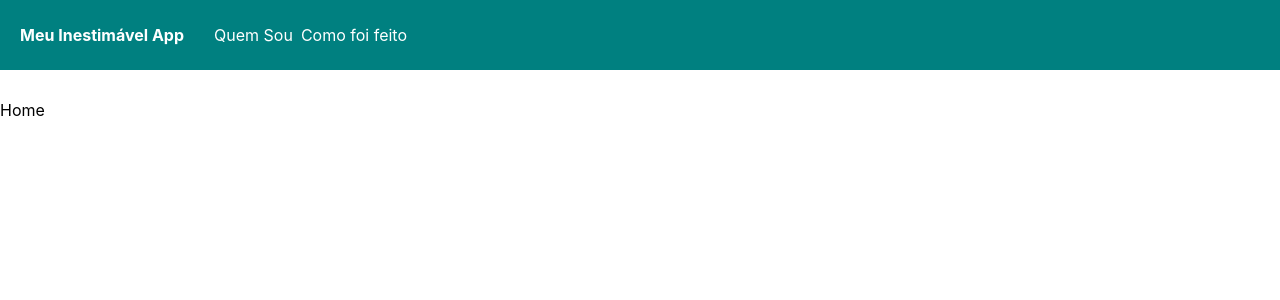
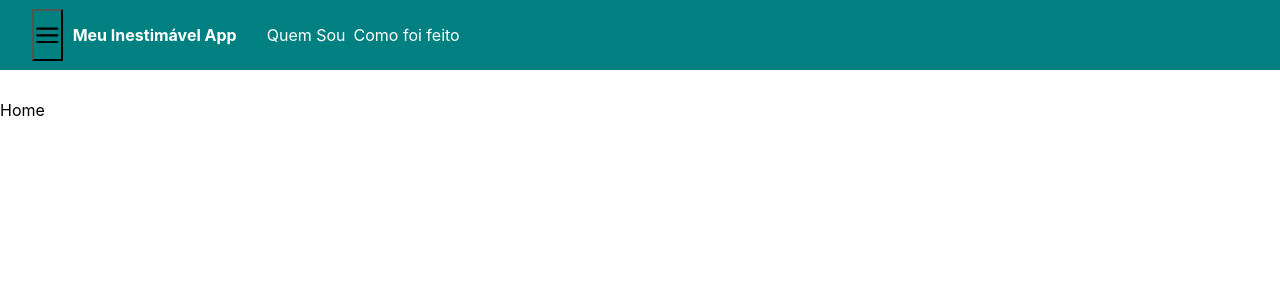
Before and after one commit to jvdwere/app-studying, a Next.js app: page / in a window 1280 px wide. Shown: the top 300 px of the page. Built offline with nearby package versions, Linux system fonts and the light colour scheme.

Commit message:
icone a esquerda

```diff
--- a/package.json
+++ b/package.json
@@ -9,6 +9,7 @@
     "lint": "next lint"
   },
   "dependencies": {
+    "@chakra-ui/icons": "^2.0.12",
     "@chakra-ui/react": "^2.4.1",
     "@emotion/react": "^11.10.5",
     "@emotion/styled": "^11.10.5",
--- a/src/components/Header.tsx
+++ b/src/components/Header.tsx
@@ -10,9 +10,12 @@ import {
   MenuItem,
   useDisclosure,
   useToast,
+  IconButton,
+  ButtonGroup,
 } from '@chakra-ui/react';
 import { useRouter } from 'next/router';
 import Link from 'next/link';
+import { HamburgerIcon, } from '@chakra-ui/icons';
 function WithAction() {
   const toast = useToast();
   const route = useRouter();
@@ -28,6 +31,7 @@ function WithAction() {
         background="teal"
         w="100%"
         color="#fff"
+
       >
         <Flex
           h="70px"
@@ -36,8 +40,13 @@ function WithAction() {
           m="auto"
           justifyContent="space-between"
         >
-          <Flex>
+          <Flex padding='12px'>
+            <ButtonGroup gap='2' marginRight='10px'>
+            <IconButton aria-label={'HamburgerIcon'} icon={<HamburgerIcon/>} colorScheme='teal' fontSize='20pt' variant='outline' background='teal' />
+            </ButtonGroup>
+
             <Link href="/">
+
               <Text
                 color="#FFFFFF"
                 size="lg"
@@ -49,13 +58,13 @@ function WithAction() {
               </Text>
             </Link>
 
-            <Link href="/customers">
+            <Link href="/">
               <Text mr="8px" color="#FFFFFF" cursor="pointer">
                 Quem Sou
               </Text>
             </Link>
 
-            <Link href="/calendar">
+            <Link href="/">
               <Text color="#FFFFFF" cursor="pointer">
                 Como foi feito
               </Text>
```
Also changed, not shown: 1 other file (tests, documents, lock files or other folders).
